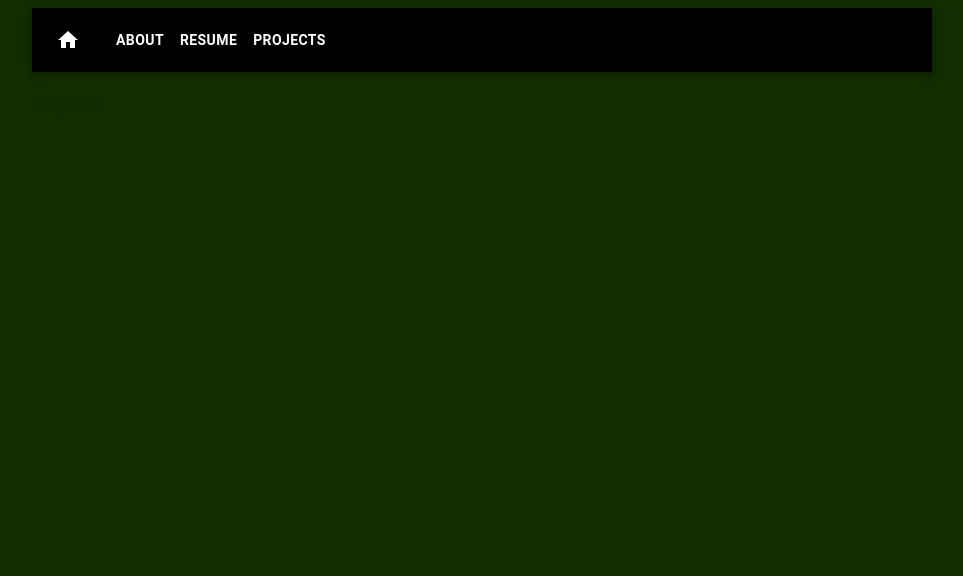
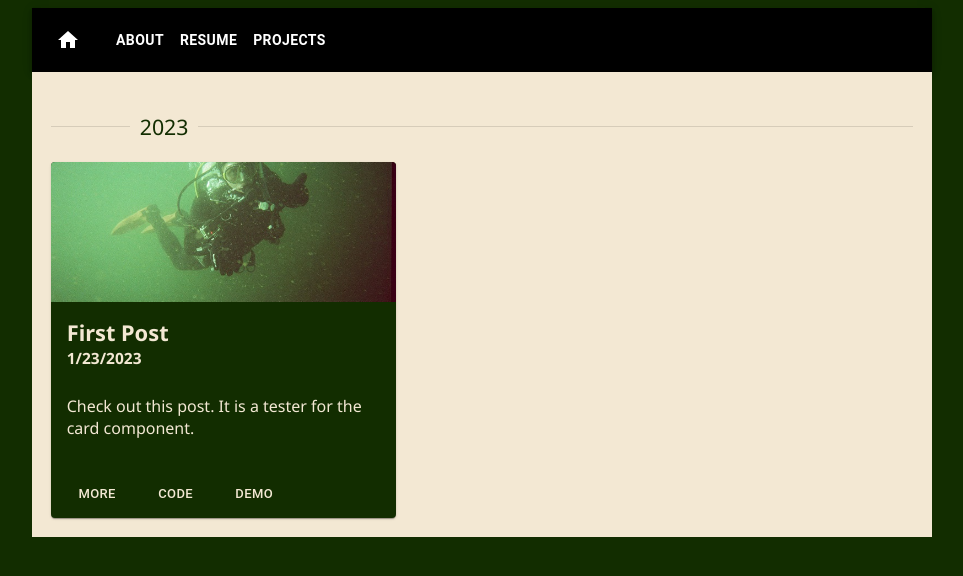
Before and after one commit to dbarkowsky/dbarkowsky.github.io, a Next.js app: page /projects in a window 1280 px wide. Shown: the top 576 px of the page, without its empty margins (158-1121 px from the left). Built offline with nearby package versions, Linux system fonts and the light colour scheme.

Commit message:
Testing PostBlock

```diff
--- a/src/app/projects/page.jsx
+++ b/src/app/projects/page.jsx
@@ -1,3 +1,26 @@
-const Projects = () => <p>Projects</p>
+"use client"
+
+import PostBlock from "@/components/posts/PostBlock";
+import Grid from '@mui/material/Unstable_Grid2';
+import colours from '../../components/Colours';
+import posts from "@/data/posts";
+import { Divider } from "@mui/material";
+
+const Projects = () => {
+    let post = posts[0];
+
+    const noPaddingStyle = { padding: '0' };
+    return (
+        <Grid container spacing={2} padding="1em" sx={{
+            backgroundColor: colours.lightBackground,
+            margin: 0,
+        }}>
+            <Grid xs={12} sx={noPaddingStyle}>
+            <Divider textAlign="left" sx={{ fontSize: '16pt', margin: '1em 0' }}>2023</Divider>
+                <PostBlock {...post}/>
+            </Grid>
+        </Grid>
+    );
+}
 
 export default Projects;
--- a/src/app/resume/page.jsx
+++ b/src/app/resume/page.jsx
@@ -30,7 +30,7 @@ const Resume = () => {
     }
 
     return (
-        <Grid container spacing={2} padding="2em" sx={{
+        <Grid container spacing={2} padding="1em" sx={{
             backgroundColor: colours.lightBackground,
             margin: 0,
         }}>
--- /dev/null
+++ b/src/components/posts/PostBlock.jsx
@@ -0,0 +1,40 @@
+import Card from '@mui/material/Card';
+import CardActions from '@mui/material/CardActions';
+import CardContent from '@mui/material/CardContent';
+import CardMedia from '@mui/material/CardMedia';
+import Button from '@mui/material/Button';
+import colours from '../Colours';
+
+const PostBlock = ({title, date, blurb, paths}) => {
+    const cardButtonStyle = {
+        color: colours.lightText,
+        margin: '0 0.5em',
+        '&:hover': {
+            color: colours.darkText,
+            backgroundColor: colours.lightBackground
+        }
+    };
+
+    return (
+    <Card sx={{ maxWidth: 345, backgroundColor: colours.darkBackground, color: colours.lightText }}>
+        <CardMedia
+            component="img"
+            alt="green iguana"
+            height="140"
+            image={paths.img}
+        />
+        <CardContent>
+            <h3 style={{ margin: '0'}}>{title}</h3>
+            <h5 style={{ marginTop: '0'}}>{date.toLocaleDateString()}</h5>
+            <p style={{ fontSize: '12pt' }}>{blurb}</p>
+        </CardContent>
+        <CardActions>
+            <Button size="small" href={paths.post} sx={cardButtonStyle}>More</Button>
+            <Button size="small" href={paths.code} sx={cardButtonStyle}>Code</Button>
+            <Button size="small" href={paths.demo} sx={cardButtonStyle}>Demo</Button>
+        </CardActions>
+    </Card>
+    );
+}
+
+export default PostBlock;
--- /dev/null
+++ b/src/data/posts.jsx
@@ -0,0 +1,15 @@
+const posts = [
+    {
+        title: 'First Post',
+        date: new Date('2023-01-23'),
+        blurb: 'Check out this post. It is a tester for the card component.',
+        paths: {
+            img: '/landing/2021-09-18.3.jpg',
+            post: '/about',
+            code: 'https://stackoverflow.com/questions/36482126/how-to-enlarge-the-svg-icon-in-material-ui-iconbuttons',
+            demo: 'https://mui.com/material-ui/react-card/'
+        }
+    },
+]
+
+export default posts;
```
